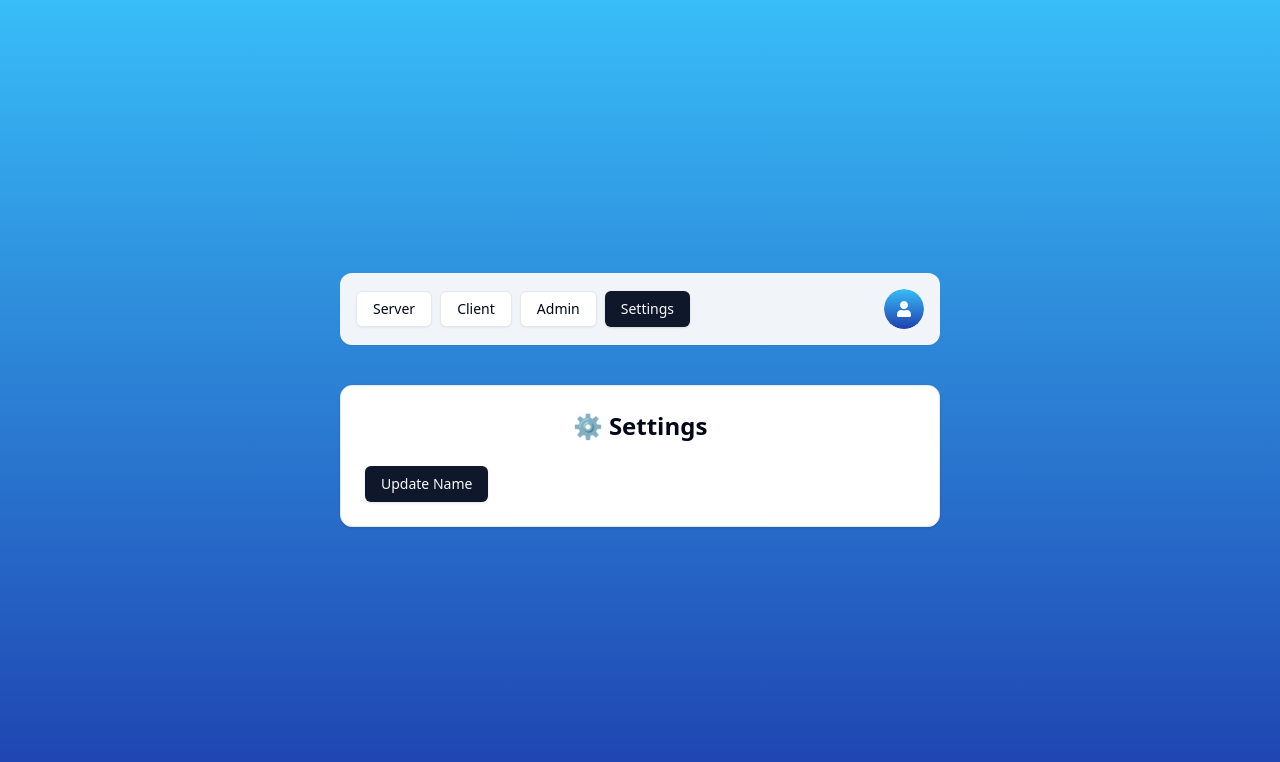
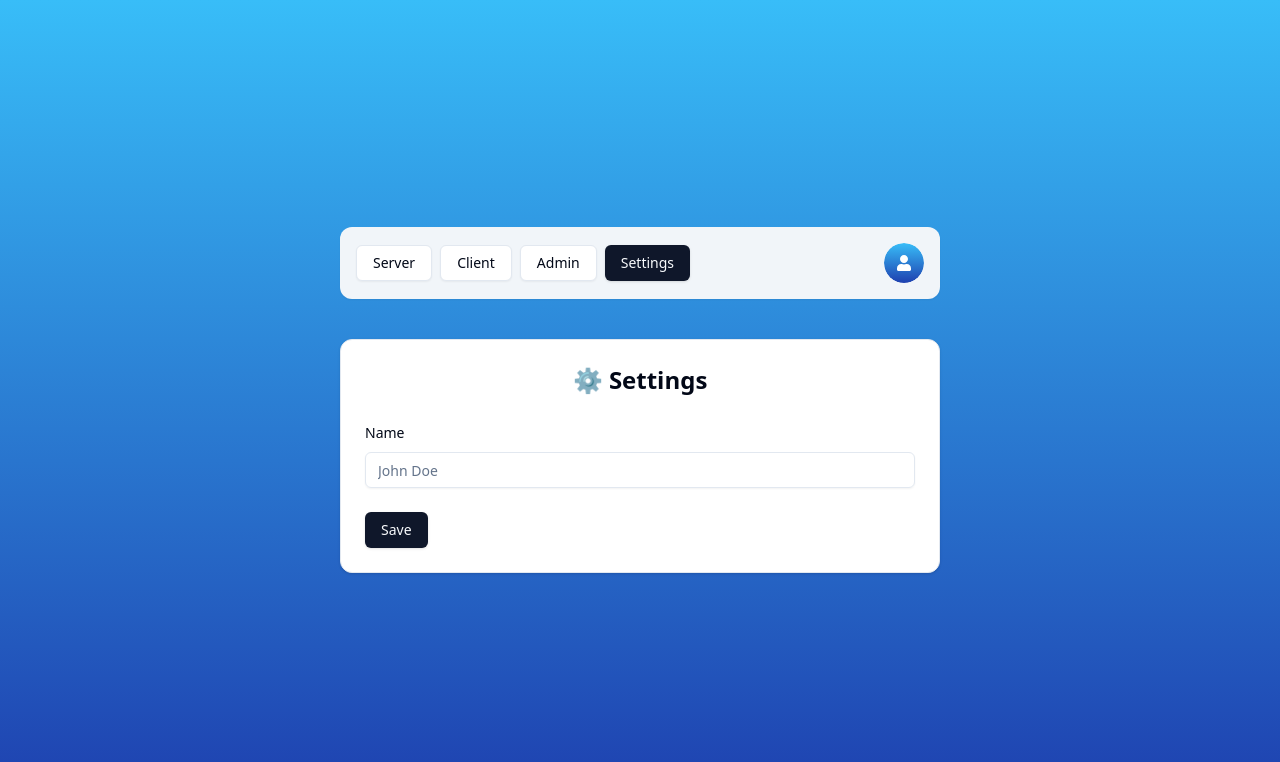
Before and after one commit to szidzse/nextjs-authentication, a Next.js app: page /settings in a window 1280 px wide. Shown: the top 762 px of the page. Built offline with nearby package versions, Linux system fonts and the light colour scheme; no server answers.

Commit message:
implement settings page

```diff
--- a/app/(protected)/settings/page.tsx
+++ b/app/(protected)/settings/page.tsx
@@ -1,22 +1,58 @@
 "use client";
 
-import { useTransition } from "react";
+import * as z from "zod";
+import { useForm } from "react-hook-form";
+import { zodResolver } from "@hookform/resolvers/zod";
+import { useState, useTransition } from "react";
 import { Card, CardContent, CardHeader } from "@/components/ui/card";
 import { Button } from "@/components/ui/button";
 import { settings } from "@/actions/settings";
 import { useSession } from "next-auth/react";
+import { SettingsSchema } from "@/schemas";
+import {
+  Form,
+  FormControl,
+  FormField,
+  FormItem,
+  FormLabel,
+  FormMessage,
+} from "@/components/ui/form";
+import { Input } from "@/components/ui/input";
+import { useCurrentUser } from "@/hooks/use-current-user";
+import { toast } from "sonner";
 
-const SettingPage = () => {
+const SettingsPage = () => {
+  const user = useCurrentUser();
+  const [error, setError] = useState<string | undefined>();
+  const [success, setSuccess] = useState<string | undefined>();
   const { update } = useSession();
   const [isPending, startTransition] = useTransition();
 
-  const onClick = () => {
+  const form = useForm<z.infer<typeof SettingsSchema>>({
+    resolver: zodResolver(SettingsSchema),
+    defaultValues: {
+      name: user?.name || undefined,
+    },
+  });
+
+  const onSubmit = (values: z.infer<typeof SettingsSchema>) => {
     startTransition(() => {
-      settings({
-        name: "something different",
-      }).then(() => {
-        update();
-      });
+      settings(values)
+        .then((data) => {
+          if (data.error) {
+            setError(data.error);
+            toast.error("Failed to update user infos.");
+          }
+
+          if (data.success) {
+            update();
+            setSuccess(data.success);
+            toast.success("User infos updated successfully.");
+          }
+        })
+        .catch(() => {
+          setError("Something went wrong.");
+        });
     });
   };
 
@@ -26,12 +62,33 @@
         <p className="text-2xl font-semibold text-center">⚙️ Settings</p>
       </CardHeader>
       <CardContent>
-        <Button onClick={onClick} disabled={isPending}>
-          Update Name
-        </Button>
+        <Form {...form}>
+          <form className="space-y-6" onSubmit={form.handleSubmit(onSubmit)}>
+            <div className="space-y-4">
+              <FormField
+                control={form.control}
+                name="name"
+                render={({ field }) => (
+                  <FormItem>
+                    <FormLabel>Name</FormLabel>
+                    <FormControl>
+                      <Input
+                        placeholder="John Doe"
+                        {...field}
+                        disabled={isPending}
+                      />
+                    </FormControl>
+                    <FormMessage />
+                  </FormItem>
+                )}
+              />
+            </div>
+            <Button type="submit">Save</Button>
+          </form>
+        </Form>
       </CardContent>
     </Card>
   );
 };
 
-export default SettingPage;
+export default SettingsPage;
```
